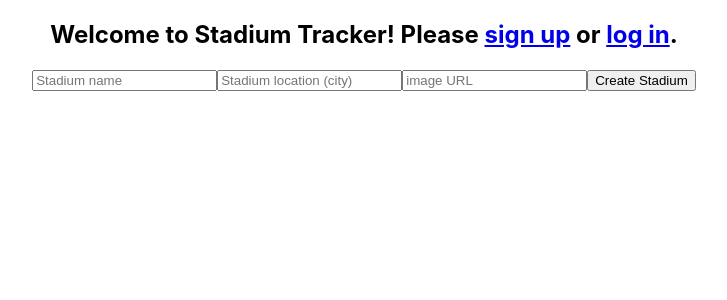
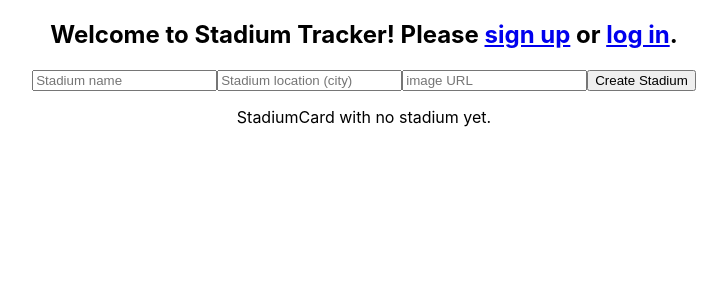
Before and after one commit to ScottMS724/stadium-tracker-frontend, a React (Create React App) app: page /stadiums/new in a window 1280 px wide. Shown: the top 300 px of the page, without its empty margins (276-1003 px from the left). Built offline with nearby package versions, Linux system fonts and the light colour scheme; no server answers.

Commit message:
add stadium show page

```diff
--- a/src/App.js
+++ b/src/App.js
@@ -2,11 +2,11 @@ import React from 'react';
 import './App.css';
 import NavBar from "./components/NavBar.js"
 import Login from './components/Login.js'
-import Logout from './components/Logout.js'
 import SignUp from './components/SignUp.js'
 import Home from './components/Home.js'
 import MyStadiums from './components/MyStadiums.js'
 import NewStadiumForm from './components/NewStadiumForm.js'
+import StadiumCard from './components/StadiumCard.js'
 import { connect } from 'react-redux'
 import { getCurrentUser } from "./actions/currentUser.js"
 import { Route, withRouter } from 'react-router-dom'
@@ -25,6 +25,12 @@ class App extends React.Component {
             <Route exact path='/login' component={Login} />
             <Route exact path='/stadiums' component={MyStadiums} />
             <Route exact path='/stadiums/new' component={NewStadiumForm}/>
+            <Route exact path='/stadiums/:id' render={props => {
+              const stadium = this.props.stadiums.find(stadium => stadium.id === props.match.params.id)
+              console.log(stadium)
+              return <StadiumCard stadium={stadium} {...props}/>
+            }
+          }/>
         </div>
     );
 
@@ -33,7 +39,8 @@ class App extends React.Component {
 
 const mapStateToProps = state => {
   return ({
-    loggedIn: !!state.currentUser
+    loggedIn: !!state.currentUser,
+    stadiums: state.myStadiums
   })
 }
 
--- a/src/actions/newStadiumForm.js
+++ b/src/actions/newStadiumForm.js
@@ -1,4 +1,4 @@
-import { bindActionCreators } from "redux"
+// import { bindActionCreators } from "redux"
 
 // synchroneous action creators
 
--- a/src/components/Home.js
+++ b/src/components/Home.js
@@ -1,9 +1,7 @@
 import React from 'react'
-import Login from './Login.js'
-import SignUp from './SignUp.js'
 import { NavLink } from 'react-router-dom'
 
-const Home = ({}) => (
+const Home = () => (
     <div>
         <h2>Welcome to Stadium Tracker! Please <NavLink exact activeClass to='/signup'>sign up</NavLink> or <NavLink exact activeClass to='/login'>log in</NavLink>.</h2>
     </div>
--- a/src/components/StadiumCard.js
+++ b/src/components/StadiumCard.js
@@ -2,13 +2,13 @@ import React from 'react'
 
 const StadiumCard = (props) => {
     return (
-        <p>
-            {props.stadium.attributes.name}
-            <br></br>
-            {props.stadium.attributes.city}
-            <br></br>
-            <img src={props.stadium.attributes.image} alt="Citi Field." height="300" width="400"></img>
-        </p>
+        props.stadium ?
+        <div>
+            <h2>{props.stadium.attributes.name}</h2>
+            <p>{props.stadium.attributes.city}</p>
+            <img src={props.stadium.attributes.image} alt="" height="300" width="400"></img>
+        </div> :
+        <p>StadiumCard with no stadium yet.</p>
     )
 }
 
```
Also changed, not shown: 1 other file (tests, documents, lock files or other folders).
